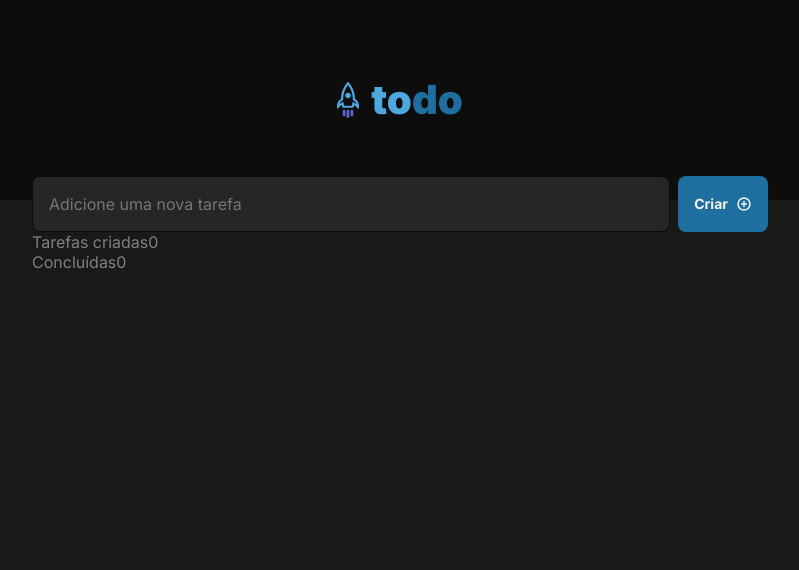
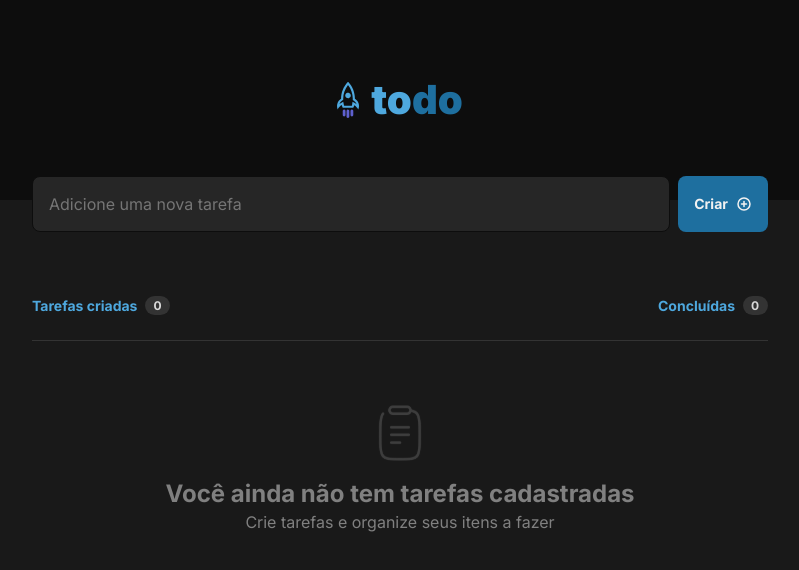
Before and after one commit to franciniltonsoaresmenzes/to-do, a React (Vite) app: page / in a window 1280 px wide. Shown: the top 570 px of the page, without its empty margins (240-1039 px from the left). Built offline with nearby package versions, Linux system fonts and the light colour scheme.

Commit message:
concluido componente Task

```diff
--- /dev/null
+++ b/src/components/EmptyTask.module.css
@@ -0,0 +1,23 @@
+.emptyTask {
+  padding: 4rem 0;
+  border-top: 1px solid #333333;
+
+  display: flex;
+  flex-direction: column;
+  align-items: center;
+  justify-content: center;
+}
+
+.emptyTask > img {
+  margin-bottom: 1rem;
+}
+
+.emptyTask {
+  font-weight: 700;
+  font-size: 1rem;
+  line-height: 1.4;
+}
+
+.emptyTask span {
+  font-weight: 400;
+}
--- /dev/null
+++ b/src/components/EmptyTask.tsx
@@ -0,0 +1,13 @@
+import styles from './EmptyTask.module.css'
+
+import clipBoard from '../assets/Clipboard.svg'
+
+export function EmptyTask() {
+  return(
+    <div className={styles.emptyTask} >
+      <img src={clipBoard} alt=""/>
+      <h2>Você ainda não tem tarefas cadastradas</h2>
+      <span>Crie tarefas e organize seus itens a fazer</span>
+    </div>
+  )
+}
--- a/src/components/Task.module.css
+++ b/src/components/Task.module.css
@@ -0,0 +1,42 @@
+section {
+  margin-top: 4rem;
+}
+
+.navTask {
+  display: flex;
+  justify-content: space-between;
+
+  padding-bottom: 1.5rem;
+}
+
+.indice {
+  display: flex;
+  gap: .5rem;
+}
+
+.indexTask {
+  font-weight: 700;
+  font-size: var(--font-m);
+  line-height: 1.4;
+  color: var(--blue);
+}
+
+.index {
+  background: var(--gray-400);
+  padding: 2px 8px;
+  color: var(--gray-200);
+  font-size: var(--font-s);
+  font-weight: 700;
+  line-height: 1.4;
+
+  display: flex;
+  flex-direction: row;
+  align-items: center;
+  gap: 10px;
+
+  width: 25px;
+  height: 19px;
+
+  background: #333333;
+  border-radius: 999px;
+}
--- a/src/components/Task.tsx
+++ b/src/components/Task.tsx
@@ -1,17 +1,22 @@
+import { EmptyTask } from './EmptyTask'
+import styles from './Task.module.css'
+
 export function Task() {
   return (
     <section>
-      <header>
-        <div>
-          <span>Tarefas criadas</span>
-          <span>0</span>
+      <header className={styles.navTask} >
+        <div className={styles.indice} >
+          <span className={styles.indexTask} >Tarefas criadas</span>
+          <span className={styles.index} >0</span>
         </div>
 
-        <div>
-          <span>Concluídas</span>
-          <span>0</span>
+        <div className={styles.indice} >
+          <span className={styles.indexTask} >Concluídas</span>
+          <span className={styles.index} >0</span>
         </div>
       </header>
+
+      <EmptyTask />
     </section>
   )
 }
```
Also changed, not shown: src/assets/Clipboard.svg (added).
